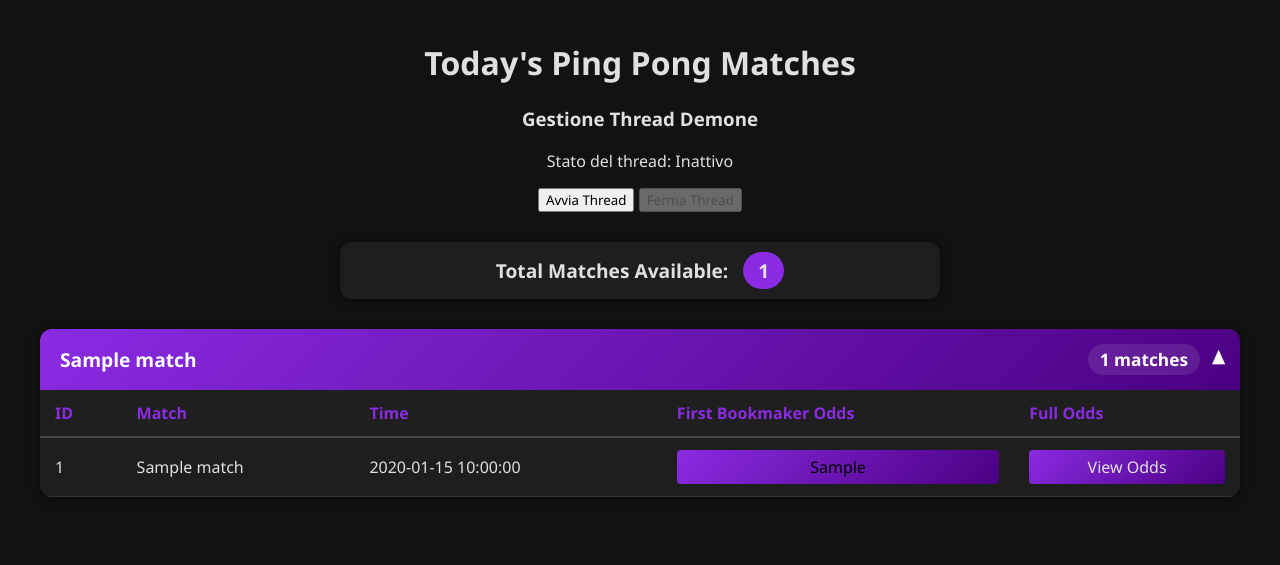
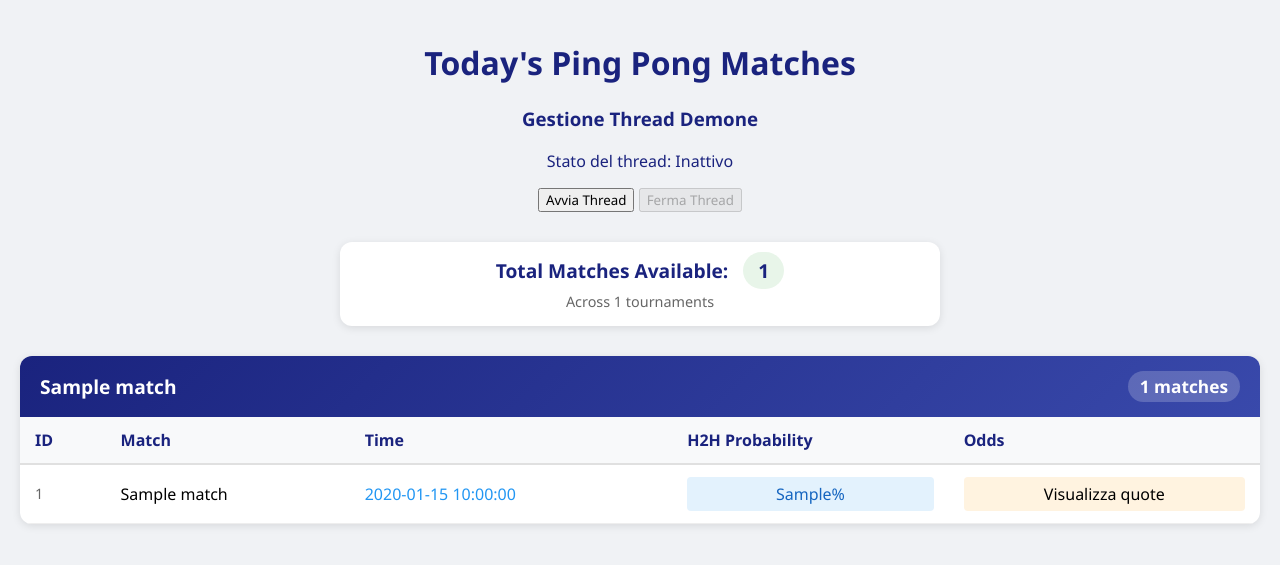
Before and after one commit to ehipluto/pingbet, a Flask app: template templates/matches.html in a window 1280 px wide. Shown: the top 565 px of the page. Run offline with Flask 3, Linux system fonts and the light colour scheme; the template is opened without the code that fills it: most values are stand-ins (such as "Sample title", 1, 10 or a date in 2020); parts of the project's set-up code (start-up, migrations or seed data) failed here and were passed over.

Commit message:
Update matches.html

```diff
--- a/templates/matches.html
+++ b/templates/matches.html
@@ -13,44 +13,33 @@
         body {
             margin: 0;
             padding: 20px;
-            background-color: #121212; /* Dark background */
-            color: #e0e0e0; /* Light text color */
+            background-color: #f0f2f5;
         }
 
         .header {
             text-align: center;
             margin-bottom: 30px;
-        }
-
-        .tournament-content {
-            display: none; /* Nasconde inizialmente il contenuto */
-            transition: all 0.3s ease;
+            color: #1a237e;
         }
 
         .tournaments-container {
-            display: flex;
-            flex-direction: column;
+            display: grid;
+            grid-template-columns: repeat(auto-fit, minmax(600px, 1fr));
             gap: 20px;
             margin: 0 auto;
-            max-width: 1200px;
+            max-width: 1800px;
         }
 
         .tournament-card {
-            background: #1e1e1e; /* Dark card background */
+            background: white;
             border-radius: 12px;
-            box-shadow: 0 2px 8px rgba(0, 0, 0, 0.5);
+            box-shadow: 0 2px 8px rgba(0,0,0,0.1);
             overflow: hidden;
             margin-bottom: 20px;
-            transition: transform 0.2s, box-shadow 0.2s;
-        }
-
-        .tournament-card:hover {
-            transform: translateY(-2px);
-            box-shadow: 0 4px 15px rgba(0, 0, 0, 0.7);
         }
 
         .tournament-header {
-            background: linear-gradient(135deg, #8a2be2, #4b0082); /* Gradient header */
+            background: linear-gradient(135deg, #1a237e, #3949ab);
             color: white;
             padding: 15px 20px;
             font-size: 1.2em;
@@ -58,31 +47,10 @@
             display: flex;
             justify-content: space-between;
             align-items: center;
-            cursor: pointer;
-            user-select: none;
-            position: relative;
-            padding-right: 40px; /* Spazio per l'icona */
-        }
-
-        .tournament-header:after {
-            content: '▼';
-            position: absolute;
-            right: 15px;
-            top: 50%;
-            transform: translateY(-50%);
-            transition: transform 0.3s ease;
-        }
-
-        .tournament-header.active:after {
-            transform: translateY(-50%) rotate(180deg);
-        }
-
-        .tournament-content.show {
-            display: block;
         }
 
         .match-count {
-            background: rgba(255, 255, 255, 0.1);
+            background: rgba(255,255,255,0.2);
             padding: 4px 12px;
             border-radius: 20px;
             font-size: 0.9em;
@@ -94,45 +62,68 @@
         }
 
         th {
-            background-color: #1f1f1f; /* Darker header for table */
-            color: #8a2be2; /* Bright purple for table header */
+            background-color: #f8f9fa;
+            color: #1a237e;
             padding: 12px 15px;
             text-align: left;
             font-weight: 600;
-            border-bottom: 2px solid #444;
+            border-bottom: 2px solid #e0e0e0;
         }
 
         td {
             padding: 12px 15px;
-            border-bottom: 1px solid #333; /* Darker border for table rows */
+            border-bottom: 1px solid #eeeeee;
         }
 
         tr:hover {
-            background-color: #333; /* Darker hover effect */
+            background-color: #f5f5f5;
         }
 
-        .first-bookmaker-odds {
-            background: linear-gradient(135deg, #8a2be2, #4b0082); /* Gradient for first bookmaker odds */
+        .match-id {
+            color: #666;
+            font-size: 0.9em;
+        }
+
+        .match-name {
+            font-weight: 500;
+        }
+
+        .match-time {
+            color: #2196f3;
+            font-weight: 500;
+        }
+
+        .probability {
+            background: #e8f5e9;
             padding: 6px 12px;
             border-radius: 4px;
             text-align: center;
             font-weight: 500;
-            color: #000000;
         }
 
-        .modal-odds {
-            background: linear-gradient(135deg, #8a2be2, #4b0082); /* Gradient for modal odds */
+        .odds {
+            background: #fff3e0;
             padding: 6px 12px;
             border-radius: 4px;
             text-align: center;
         }
 
+        @media (max-width: 768px) {
+            .tournaments-container {
+                grid-template-columns: 1fr;
+            }
+
+            td, th {
+                padding: 8px;
+            }
+        }
+
         .matches-summary {
             text-align: center;
-            background: #1e1e1e; /* Dark background for summary */
+            background: white;
             padding: 15px;
             border-radius: 12px;
-            box-shadow: 0 2px 8px rgba(0, 0, 0, 0.5);
+            box-shadow: 0 2px 8px rgba(0,0,0,0.1);
             margin-bottom: 30px;
             max-width: 600px;
             margin-left: auto;
@@ -141,14 +132,21 @@
 
         .total-matches {
             font-size: 1.2em;
+            color: #1a237e;
             font-weight: 600;
         }
 
         .total-matches span {
-            background: #8a2be2; /* Purple for span */
+            background: #e8f5e9;
             padding: 5px 15px;
             border-radius: 20px;
             margin-left: 10px;
+        }
+
+        .tournaments-summary {
+            font-size: 0.9em;
+            color: #666;
+            margin-top: 8px;
         }
 
         .modal {
@@ -159,95 +157,97 @@
             top: 0;
             width: 100%;
             height: 100%;
-            background-color: rgba(0, 0, 0, 0.8); /* Darker modal background */
+            background-color: rgba(0,0,0,0.4);
             overflow-y: auto;
         }
 
         .modal-content {
-            background-color: #1e1e1e; /* Dark modal content */
+            background-color: #fefefe;
             margin: 5% auto;
             padding: 20px;
             border: 1px solid #888;
             width: 90%;
             max-width: 800px;
             border-radius: 8px;
-            box-shadow: 0 4px 6px rgba(0, 0, 0, 0.5);
+            box-shadow: 0 4px 6px rgba(0,0,0,0.1);
             max-height: 85vh;
             overflow-y: auto;
         }
 
+        .odds-container {
+            display: grid;
+            grid-template-columns: repeat(auto-fit, minmax(200px, 1fr));
+            gap: 15px;
+            margin-top: 15px;
+            padding-bottom: 20px;
+        }
+
         .bookmaker-card {
-            background: #1f1f1f; /* Dark background for bookmaker card */
+            background: #f8f9fa;
             padding: 15px;
             border-radius: 6px;
-            border: 1px solid #444; /* Dark border */
+            border: 1px solid #e0e0e0;
             transition: transform 0.2s;
         }
 
         .bookmaker-card:hover {
             transform: translateY(-2px);
-            box-shadow: 0 4px 8px rgba(0, 0, 0, 0.7);
+            box-shadow: 0 4px 8px rgba(0,0,0,0.1);
         }
 
         .odds-value {
-            background: #293133; /* Purple background for odds */
-            padding: 8px;
+            font-weight: bold;
+            padding: 4px 8px;
             border-radius: 4px;
-            color: white; /* White text for better contrast */
-            flex: 1; /* Allow equal space for home and away odds */
-            text-align: center; /* Center align text */
         }
 
-        .odds-values {
-            display: flex;
-            justify-content: space-between; /* Space between home and away odds */
-            margin-top: 10px;
+        .odds-low {
+            background-color: #e3f2fd;
+            color: #1565c0;
         }
 
-        .modal-h2h-info {
-            background: #8a2be2;
-            padding: 15px;
-            border-radius: 8px;
-            margin-bottom: 20px;
-            text-align: center;
+        .odds-medium {
+            background-color: #f1f8e9;
+            color: #2e7d32;
+        }
+
+        .odds-high {
+            background-color: #fbe9e7;
+            color: #d84315;
         }
 
         #modalMatchName {
-            color: #8a2be2; /* Purple for modal match name */
-            border-bottom: 2px solid #444;
+            color: #1a237e;
+            border-bottom: 2px solid #e0e0e0;
             padding-bottom: 10px;
             margin-bottom: 20px;
         }
 
         .movement-up {
-            color: #4caf50; /* Green for upward movement */
+            color: #4caf50;
             font-weight: bold;
             margin-left: 4px;
         }
 
         .movement-down {
-            color: #f44336; /* Red for downward movement */
+            color: #f44336;
             font-weight: bold;
             margin-left: 4px;
         }
 
         .movement-neutral {
-            color: #9e9e9e; /* Neutral color */
+            color: #9e9e9e;
             margin-left: 4px;
         }
 
-        tr:nth-child(even) {
-            background-color: #1f1f1f; /* Darker even rows */
-        }
-
-        @media (max-width: 768px) {
-            .tournaments-container {
-                grid-template-columns: 1fr;
-            }
-
-            td, th {
-                padding: 8px;
-            }
+        /* Stile per le percentuali H2H */
+        .h2h-probability {
+            background: #e3f2fd;
+            padding: 6px 12px;
+            border-radius: 4px;
+            text-align: center;
+            font-weight: 500;
+            color: #1565c0;
         }
     </style>
 </head>
@@ -267,6 +267,9 @@
         <div class="total-matches">
             Total Matches Available: <span>{{ matches|length }}</span>
         </div>
+        <div class="tournaments-summary">
+            Across {{ tournaments|length }} tournaments
+        </div>
     </div>
     <div class="tournaments-container">
         {% set tournaments = {} %}
@@ -283,33 +286,28 @@
                 <span>{{ tournament }}</span>
                 <span class="match-count">{{ tournament_matches|length }} matches</span>
             </div>
-            <div class="tournament-content">
             <table>
                 <thead>
                     <tr>
                         <th>ID</th>
                         <th>Match</th>
                         <th>Time</th>
-                            <th>First Bookmaker Odds</th>
-                            <th>Full Odds</th>
+                        <th>H2H Probability</th>
+                        <th>Odds</th>
                     </tr>
                 </thead>
                 <tbody>
-                        {% for match in tournament_matches|sort(attribute='Time') %}
-                        <tr class="clickable-row"
-                            data-odds="{{ match.Odds }}"
-                            data-h2h-probability="{{ match.H2HProbability }}"
-                            data-h2h-count="{{ match.H2HCount }}">
+                    {% for match in tournament_matches %}
+                    <tr class="clickable-row" data-odds="{{ match.Odds }}" data-h2h-probability="{{ match.H2HProbability }}">
                         <td class="match-id">{{ match.ID }}</td>
                         <td class="match-name">{{ match.Match }}</td>
                         <td class="match-time">{{ match.Time }}</td>
-                            <td><div class="first-bookmaker-odds">{{ match.FirstBookmakerOdds }}</div></td>
-                            <td><div class="modal-odds">View Odds</div></td>
+                        <td><div class="h2h-probability">{{ match.H2HProbability }}%</div></td>
+                        <td><div class="odds">Visualizza quote</div></td>
                     </tr>
                     {% endfor %}
                 </tbody>
             </table>
-            </div>
         </div>
         {% endfor %}
     </div>
@@ -317,7 +315,6 @@
         <div class="modal-content">
             <span class="close">&times;</span>
             <h2 id="modalMatchName"></h2>
-            <div id="h2hInfoContainer" class="modal-h2h-info"></div>
             <div id="oddsContainer" class="odds-container"></div>
         </div>
     </div>
@@ -331,27 +328,15 @@
             const odds = this.getAttribute('data-odds');
             const matchName = this.querySelector('.match-name').textContent;
             const h2hProbability = this.getAttribute('data-h2h-probability');
-                const h2hCount = this.getAttribute('data-h2h-count');
-                displayMatchDetails(odds, matchName, h2hProbability, h2hCount);
+            displayOdds(odds, matchName, h2hProbability);
         });
     });
 
-        function displayMatchDetails(oddsString, matchName, h2hProbability, h2hCount) {
-            const oddsContainer = document.getElementById("oddsContainer");
-            const h2hContainer = document.getElementById("h2hInfoContainer");
+    function displayOdds(oddsString, matchName, h2hProbability) {
+        const container = document.getElementById("oddsContainer");
         document.getElementById("modalMatchName").textContent = matchName;
+        container.innerHTML = '';
 
-            // Display H2H information
-            h2hContainer.innerHTML = `
-                <strong>Head-to-Head Statistics:</strong><br>
-                Probability: ${h2hProbability} <br>
-                Matches Analyzed: ${h2hCount}
-            `;
-
-            // Clear previous odds
-            oddsContainer.innerHTML = '';
-
-            // Process and display all bookmaker odds
         const bookmakers = oddsString.split('|').filter(b => b.trim());
 
         bookmakers.forEach(bookmaker => {
@@ -374,11 +359,12 @@
                     <div class="odds-value">
                         ${awayOdds.replace('↑', '<span class="movement-up">↑</span>')
                                  .replace('↓', '<span class="movement-down">↓</span>')
-                                      .replace('•', '<span class="movement-neutral">•</span>') }
+                                 .replace('•', '<span class="movement-neutral">•</span>')}
                     </div>
                 </div>
             `;
-                oddsContainer.appendChild(card);
+
+            container.appendChild(card);
         });
 
         modal.style.display = "block";
@@ -393,37 +379,6 @@
             modal.style.display = "none";
         }
     }
-
-        document.addEventListener('DOMContentLoaded', function() {
-            const tournamentHeaders = document.querySelectorAll('.tournament-header');
-
-            tournamentHeaders.forEach(header => {
-                // Mostra il primo torneo all'apertura della pagina
-                if (header === tournamentHeaders[0]) {
-                    header.classList.add('active');
-                    header.nextElementSibling.classList.add('show');
-                }
-
-                header.addEventListener('click', function() {
-                    const content = this.nextElementSibling;
-                    const isOpen = content.classList.contains('show');
-
-                    // Chiudi tutti i tornei
-                    document.querySelectorAll('.tournament-content').forEach(c => {
-                        c.classList.remove('show');
-                    });
-                    document.querySelectorAll('.tournament-header').forEach(h => {
-                        h.classList.remove('active');
-                    });
-
-                    // Apri/chiudi il torneo cliccato
-                    if (!isOpen) {
-                        content.classList.add('show');
-                        this.classList.add('active');
-                    }
-                });
-            });
-        });
     </script>
 </body>
 </html>
```
Lines whose indentation alone changed are shown as unchanged.
